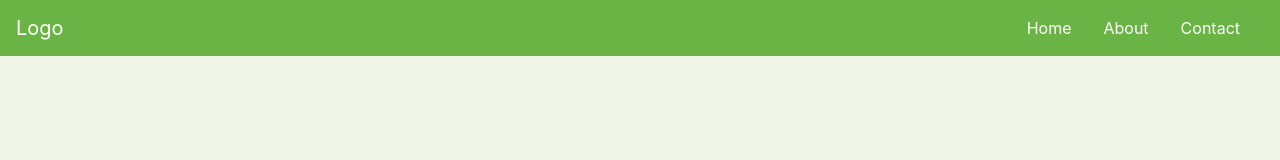
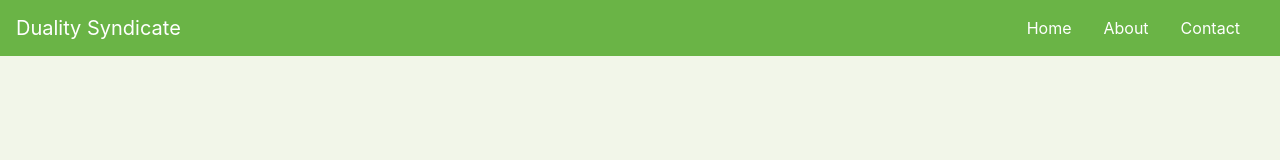
Before and after one commit to Jacob-Zac/Jacob-Zac.github.io, a plain HTML site: page index.html in a window 1280 px wide. Drawn offline with nearby package versions, Linux system fonts and the light colour scheme.

Commit message:
Update index.html

```diff
--- a/index.html
+++ b/index.html
@@ -18,7 +18,7 @@
                 crossorigin="anonymous"></script>
     </body>
     <nav class="navbar navbar-expand-md">
-    <a class="navbar-brand" href="#">Logo</a>
+    <a class="navbar-brand" href="#">Duality Syndicate</a>
     <button class="navbar-toggler navbar-dark" type="button" data-toggle="collapse" data-target="#main-navigation">
         <span class="navbar-toggler-icon"></span>
     </button>
```
